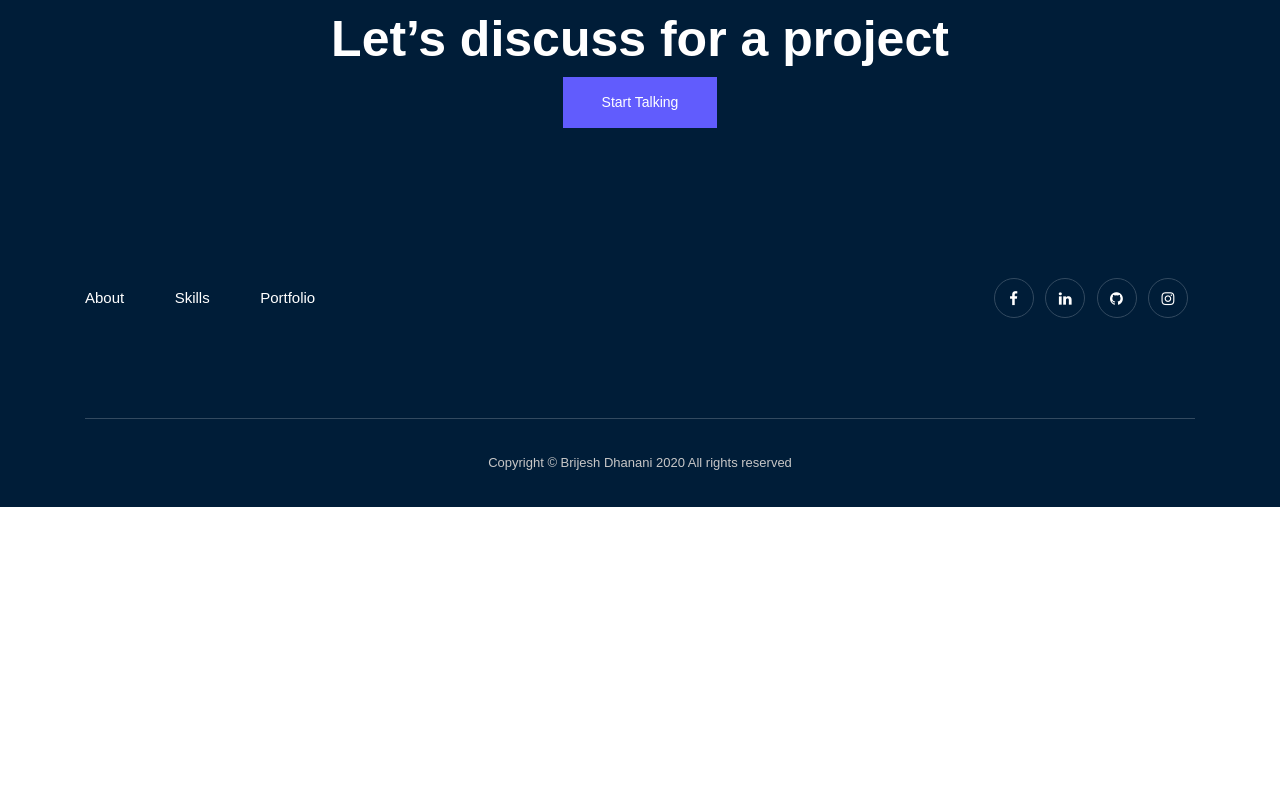
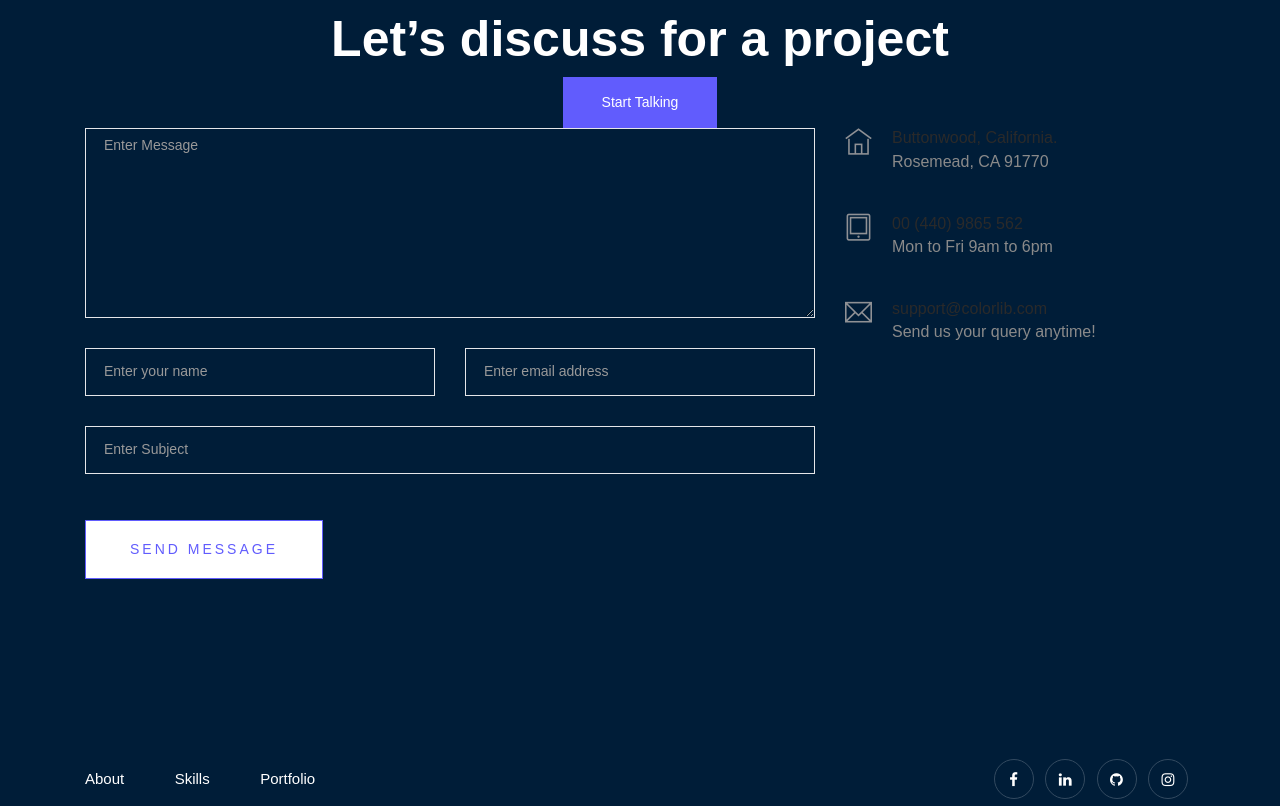
Before and after one commit to BRdhanani/brijesh-old-portolio, a plain HTML site: page index.html in a window 1280 px wide. Shown: the part 4660-5466 px from the top of the page. Before the commit the page ends 5167 px from the top, so only its background shows below. Drawn offline with Linux system fonts and the light colour scheme; a web font is replaced by a local one.

Commit message:
Update index.html

```diff
--- a/index.html
+++ b/index.html
@@ -452,6 +452,59 @@
                         <a class="boxed-btn3" href="#">Start Talking</a>
                     </div>
                 </div>
+		<div class="col-lg-8">
+          <form class="form-contact contact_form" action="contact_process.php" method="post" id="contactForm" novalidate="novalidate">
+            <div class="row">
+              <div class="col-12">
+                <div class="form-group">
+
+                    <textarea class="form-control w-100" name="message" id="message" cols="30" rows="9" onfocus="this.placeholder = ''" onblur="this.placeholder = 'Enter Message'" placeholder = 'Enter Message'></textarea>
+                </div>
+              </div>
+              <div class="col-sm-6">
+                <div class="form-group">
+                  <input class="form-control" name="name" id="name" type="text" onfocus="this.placeholder = ''" onblur="this.placeholder = 'Enter your name'" placeholder = 'Enter your name'>
+                </div>
+              </div>
+              <div class="col-sm-6">
+                <div class="form-group">
+                  <input class="form-control" name="email" id="email" type="email" onfocus="this.placeholder = ''" onblur="this.placeholder = 'Enter email address'" placeholder = 'Enter email address'>
+                </div>
+              </div>
+              <div class="col-12">
+                <div class="form-group">
+                  <input class="form-control" name="subject" id="subject" type="text" onfocus="this.placeholder = ''" onblur="this.placeholder = 'Enter Subject'" placeholder = 'Enter Subject'>
+                </div>
+              </div>
+            </div>
+            <div class="form-group mt-3">
+              <button type="submit" class="button button-contactForm btn_4 boxed-btn">Send Message</button>
+            </div>
+          </form>
+        </div>
+        <div class="col-lg-4">
+          <div class="media contact-info">
+            <span class="contact-info__icon"><i class="ti-home"></i></span>
+            <div class="media-body">
+              <h3>Buttonwood, California.</h3>
+              <p>Rosemead, CA 91770</p>
+            </div>
+          </div>
+          <div class="media contact-info">
+            <span class="contact-info__icon"><i class="ti-tablet"></i></span>
+            <div class="media-body">
+              <h3>00 (440) 9865 562</h3>
+              <p>Mon to Fri 9am to 6pm</p>
+            </div>
+          </div>
+          <div class="media contact-info">
+            <span class="contact-info__icon"><i class="ti-email"></i></span>
+            <div class="media-body">
+              <h3>support@colorlib.com</h3>
+              <p>Send us your query anytime!</p>
+            </div>
+          </div>
+        </div>
             </div>
         </div>
     </div>
```
